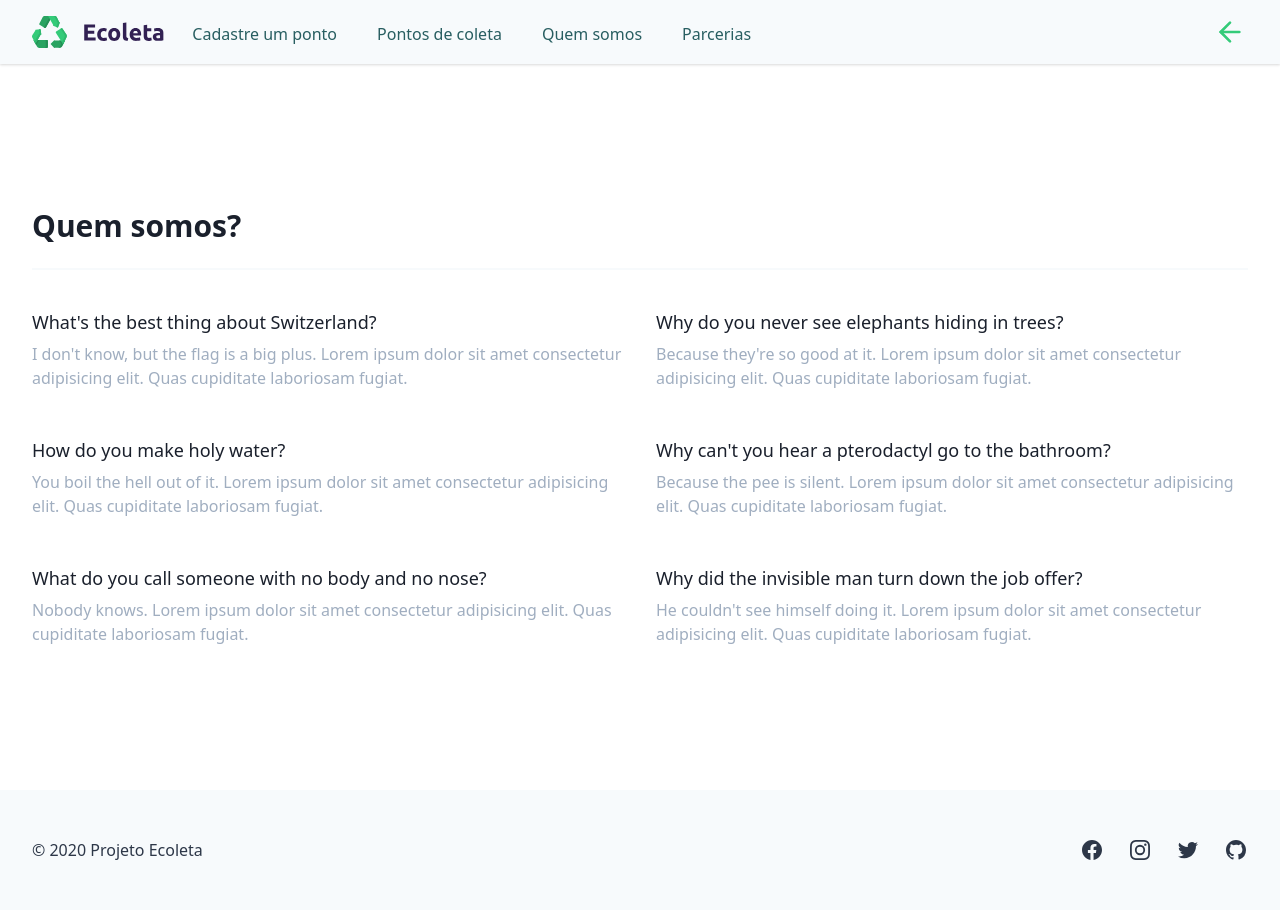
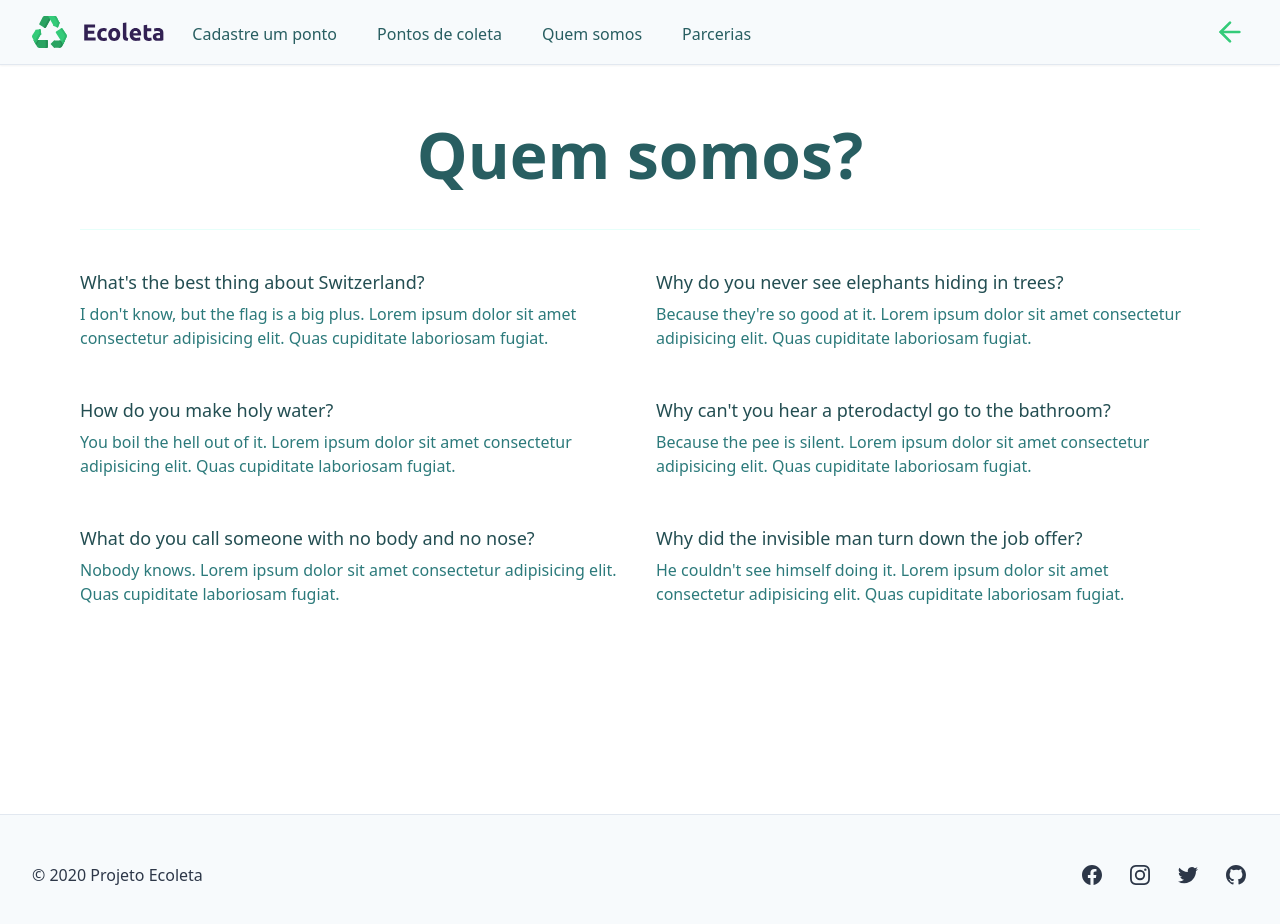
Before and after one commit to LucasbarcellosF/Ecoleta, a React (Create React App) app: page /about in a window 1280 px wide. Shown: the top 924 px of the page. Built offline with nearby package versions, Linux system fonts and the light colour scheme.

Commit message:
polished about page and some other fixes

```diff
--- a/src/components/about.js
+++ b/src/components/about.js
@@ -10,40 +10,40 @@ export default function About() {
     <>
     <Navbar />
     </>
-    <div class="bg-white my-16">
-      <div class="max-w-screen-xl mx-auto pt-12 pb-16 sm:pt-16 sm:pb-20 px-4 sm:px-6 lg:pt-20 lg:pb-28 lg:px-8">
-        <h2 class="text-3xl leading-9 font-extrabold text-gray-900">
+    <div class="mx-12 my-12 sm:mt-6 sm:mb-40 sm:mx-8 w-auto sm:p-12">
+      <div class="max-w-screen-xl m-auto">
+        <h2 class="text-6xl leading-9 text-center pb-4 sm:pb-8 font-bold text-teal-800">
           Quem somos?
         </h2>
-        <div class="mt-6 border-t-2 border-gray-100 pt-10">
+        <div class="mt-6 border-t border-teal-100 pt-10">
           <dl class="md:grid md:grid-cols-2 md:gap-8">
             <div>
               <div>
-                <dt class="text-lg leading-6 font-medium text-gray-900">
+                <dt class="text-lg leading-6 font-medium text-teal-900">
                   What's the best thing about Switzerland?
                 </dt>
                 <dd class="mt-2">
-                  <p class="text-base leading-6 text-gray-500">
+                  <p class="text-base leading-6 text-teal-700">
                     I don't know, but the flag is a big plus. Lorem ipsum dolor sit amet consectetur adipisicing elit. Quas cupiditate laboriosam fugiat.
                   </p>
                 </dd>
               </div>
               <div class="mt-12">
-                <dt class="text-lg leading-6 font-medium text-gray-900">
+                <dt class="text-lg leading-6 font-medium text-teal-900">
                   How do you make holy water?
                 </dt>
                 <dd class="mt-2">
-                  <p class="text-base leading-6 text-gray-500">
+                  <p class="text-base leading-6 text-teal-700">
                     You boil the hell out of it. Lorem ipsum dolor sit amet consectetur adipisicing elit. Quas cupiditate laboriosam fugiat.
                   </p>
                 </dd>
               </div>
               <div class="mt-12">
-                <dt class="text-lg leading-6 font-medium text-gray-900">
+                <dt class="text-lg leading-6 font-medium text-teal-900">
                   What do you call someone with no body and no nose?
                 </dt>
                 <dd class="mt-2">
-                  <p class="text-base leading-6 text-gray-500">
+                  <p class="text-base leading-6 text-teal-700">
                     Nobody knows. Lorem ipsum dolor sit amet consectetur adipisicing elit. Quas cupiditate laboriosam fugiat.
                   </p>
                 </dd>
@@ -51,31 +51,31 @@ export default function About() {
             </div>
             <div class="mt-12 md:mt-0">
               <div>
-                <dt class="text-lg leading-6 font-medium text-gray-900">
+                <dt class="text-lg leading-6 font-medium text-teal-900">
                   Why do you never see elephants hiding in trees?
                 </dt>
                 <dd class="mt-2">
-                  <p class="text-base leading-6 text-gray-500">
+                  <p class="text-base leading-6 text-teal-700">
                     Because they're so good at it. Lorem ipsum dolor sit amet consectetur adipisicing elit. Quas cupiditate laboriosam fugiat.
                   </p>
                 </dd>
               </div>
               <div class="mt-12">
-                <dt class="text-lg leading-6 font-medium text-gray-900">
+                <dt class="text-lg leading-6 font-medium text-teal-900">
                   Why can't you hear a pterodactyl go to the bathroom?
                 </dt>
                 <dd class="mt-2">
-                  <p class="text-base leading-6 text-gray-500">
+                  <p class="text-base leading-6 text-teal-700">
                     Because the pee is silent. Lorem ipsum dolor sit amet consectetur adipisicing elit. Quas cupiditate laboriosam fugiat.
                   </p>
                 </dd>
               </div>
               <div class="mt-12">
-                <dt class="text-lg leading-6 font-medium text-gray-900">
+                <dt class="text-lg leading-6 font-medium text-teal-900">
                   Why did the invisible man turn down the job offer?
                 </dt>
                 <dd class="mt-2">
-                  <p class="text-base leading-6 text-gray-500">
+                  <p class="text-base leading-6 text-teal-700">
                     He couldn't see himself doing it. Lorem ipsum dolor sit amet consectetur adipisicing elit. Quas cupiditate laboriosam fugiat.
                   </p>
                 </dd>
--- a/src/components/createPoint.js
+++ b/src/components/createPoint.js
@@ -10,7 +10,7 @@ export default function CreatePoint() {
     <>
     <Navbar />
     </>
-    <div class="my-12 mx-8 flex">
+    <div class="my-12 mx-8 flex w-auto">
       <form className="m-auto w-auto h-auto">
         <div className="flex justify-center">
           <div className="justify-center">
@@ -19,9 +19,9 @@ export default function CreatePoint() {
           </div>
         </div>
 
-        <fieldset className="bg-gray-100 overflow-hidden my-4 shadow border border-teal-900 rounded-lg p-8">
+        <fieldset className="bg-gray-100 overflow-hidden my-4 shadow border border-teal-500 rounded-lg p-8">
           <legend>
-            <h2 className="font-bold text-2xl text-teal-900">Dados da entidade</h2>
+            <h2 className="font-bold text-2xl text-teal-800">Dados da entidade</h2>
           </legend>
 
           <div class="">
@@ -44,7 +44,7 @@ export default function CreatePoint() {
 
             <div class="row-span-1">
               <label className="font-medium" for="address-state">Estado</label>
-              <select class="mt-1 form-select block w-full pl-3 pr-10 py-2 text-base leading-6 border-gray-300 shadow-sm border rounded-lg hover:rounded-mdfocus:outline-none focus:shadow-outline-teal focus:border-teal-300 sm:text-sm sm:leading-5">
+              <select class="mt-1 form-select block w-full pl-3 pr-10 py-2 text-base leading-6 border-gray-300 shadow-sm border rounded-lg focus:outline-none focus:shadow-outline-teal focus:border-teal-300 focus:rounded-lg sm:text-sm sm:leading-5">
                 <option value="">Selecione o estado</option>
               </select>
               <input type="hidden" name="state" />
@@ -61,9 +61,9 @@ export default function CreatePoint() {
 
         </fieldset>
 
-        <fieldset className=" bg-gray-100 overflow-hidden my-4 shadow border border-teal-900 rounded-lg p-4 py-12">
+        <fieldset className=" bg-gray-100 overflow-hidden my-4 shadow border border-teal-500 rounded-lg p-4 py-12">
           <legend>
-            <h2 className="font-bold text-2xl text-teal-900">Itens de Coleta</h2>
+            <h2 className="font-bold text-2xl text-teal-800">Itens de Coleta</h2>
           </legend>
           <div className="flex justify-center text-teal-700 text-center">
             <p classsName="">Selecione os items que serão coletados pela entidade</p>
--- a/src/components/footer.js
+++ b/src/components/footer.js
@@ -5,7 +5,7 @@ export default function Footer() {
 
   return (
 
-    <div class="bg-gray-100">
+    <div class="bg-gray-100 shadow-sm border-t ">
       <div class="max-w-screen-xl mx-auto py-12 px-4 sm:px-6 md:flex md:items-center md:justify-between lg:px-8">
         <div class="flex justify-center md:order-2">
 
--- a/src/components/home.js
+++ b/src/components/home.js
@@ -16,12 +16,12 @@ export default function Homepage() {
     <>
     <Navbar />
     </>
-    <div class="my-20 w-auto">
+    <div class="mb-2 sm:mb-16 sm:mx-20 w-auto m-auto">
       <main class="lg:relative">
         <div class="mx-auto max-w-7xl w-full pt-16 pb-20 text-center lg:py-48 lg:text-left">
           <div class="px-4 lg:w-1/2 sm:px-8 xl:pr-16">
-            <h2 class="text-4xl font-bold text-teal-900 sm:text-5xl sm:leading-none md:text-6xl lg:text-5xl xl:text-6xl">
-              Sua plataforma de coleta seletiva inteligente
+            <h2 class="text-4xl leading-relaxed text-left font-bold text-teal-900 sm:text-5xl sm:leading-relaxed md:text-6xl lg:text-5xl xl:text-6xl">
+              Sua <span className="text-teal-600">plataforma</span> de coleta seletiva <span className="text-teal-600">inteligente</span>
             </h2>
             <div class="mt-10 sm:flex sm:justify-center lg:justify-start">
               <div class="rounded-md shadow">
@@ -39,7 +39,7 @@ export default function Homepage() {
         </div>
 
         <div class="relative w-full h-64 sm:h-72 md:h-96 lg:absolute lg:inset-y-0 lg:right-0 lg:w-1/2 lg:h-full">
-          <img class="absolute inset-0 w-full h-full object-auto sm:object-contain" src="/assets/home-background.svg" alt="Woman on her phone" />
+          <img class="sm:mt-6 absolute inset-0 w-full h-full object-auto sm:object-contain" src="/assets/home-background.svg" alt="Woman on her phone" />
         </div>
 
       </main>
--- a/src/components/navbar.js
+++ b/src/components/navbar.js
@@ -5,8 +5,8 @@ import { Link } from 'react-router-dom'
 export default function Navbar() {
   return (
 
-    <div className="bg-gray-100">
-      <nav class="shadow">
+    <div className="bg-gray-100 ">
+      <nav class="shadow-sm border-b">
         <div class="max-w-7xl mx-auto px-2 sm:px-6 lg:px-8">
           <div class="relative flex justify-between h-16">
             <div class="absolute inset-y-0 left-0 flex items-center sm:hidden">
--- a/src/components/searchResults.js
+++ b/src/components/searchResults.js
@@ -14,7 +14,7 @@ export default function SearchResults() {
 
     <div class="my-12 mx-8 w-auto">
       <div className="my-6 flex justify-center">
-        <h4 className="text-5xl font-bold text-teal-900">Pontos de coleta encontrados</h4>
+        <h4 className="text-5xl font-bold text-teal-900">Pontos de coleta <span className="text-teal-600">encontrados</span></h4>
       </div>
 
       <div className="flex justify-center ">
--- a/tailwind.config.js
+++ b/tailwind.config.js
@@ -4,5 +4,7 @@ module.exports = {
     extend: {},
   },
   variants: {},
-  plugins: [],
+  plugins: [
+    require('tailwindcss'),
+  ],
 }
```
Also changed, not shown: src/components/contact.js (+8 -32 lines).
